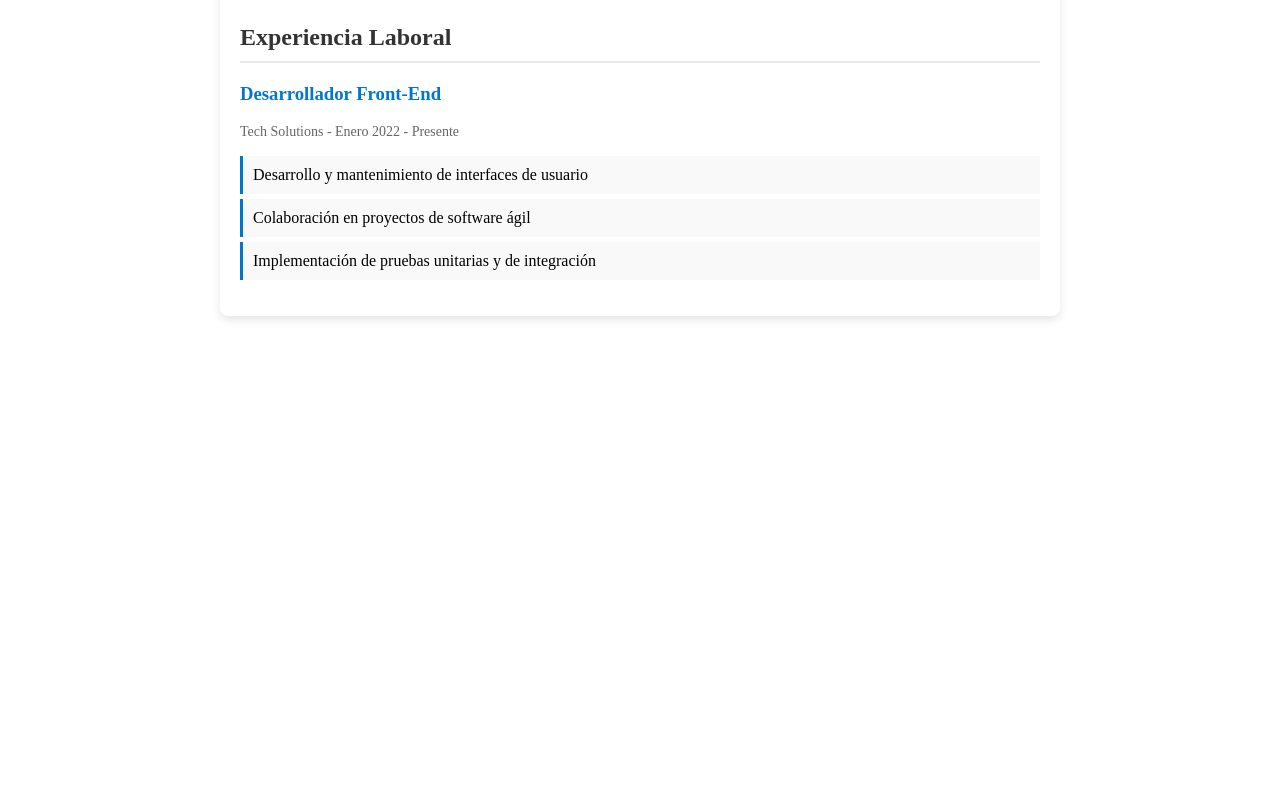
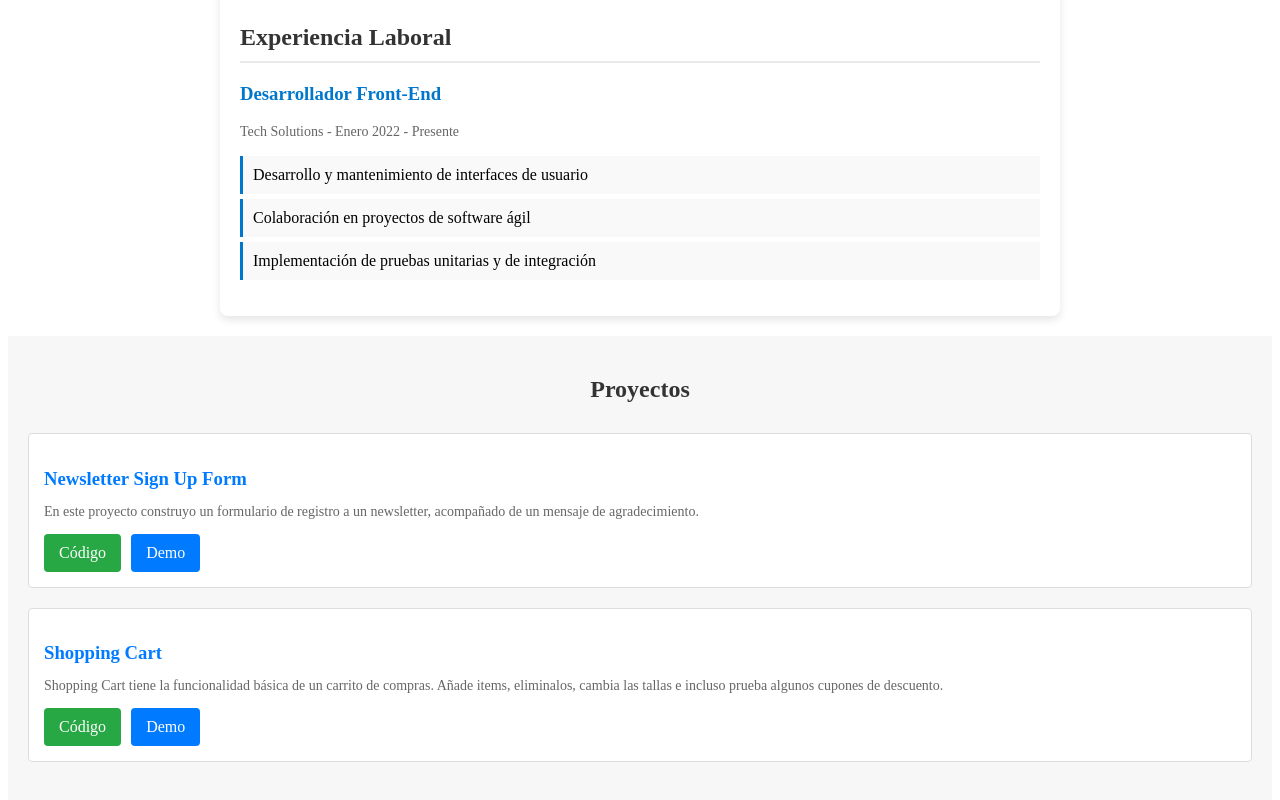
Before and after one commit to ManuACDev/portafolio-angular, an Angular app: page / in a window 1280 px wide. Shown: the part 1078-1878 px from the top of the page. Before the commit the page ends 1414 px from the top, so only its background shows below. Built offline with nearby package versions, Linux system fonts and the light colour scheme.

Commit message:
Proyectos HTML

```diff
--- a/src/app/app.component.html
+++ b/src/app/app.component.html
@@ -2,4 +2,5 @@
 <app-sobremi></app-sobremi>
 <app-tecnologias></app-tecnologias>
 <app-experiencia></app-experiencia>
+<app-proyectos></app-proyectos>
 <router-outlet></router-outlet>
--- a/src/app/app.component.ts
+++ b/src/app/app.component.ts
@@ -4,13 +4,14 @@ import { HeaderComponent } from '../app/components/header/header.component';
 import { SobremiComponent } from "./components/sobremi/sobremi.component";
 import { TecnologiasComponent } from "./components/tecnologias/tecnologias.component";
 import { ExperienciaComponent } from "./components/experiencia/experiencia.component";
+import { ProyectosComponent } from "./components/proyectos/proyectos.component";
 
 @Component({
     selector: 'app-root',
     standalone: true,
     templateUrl: './app.component.html',
     styleUrl: './app.component.css',
-    imports: [RouterOutlet, HeaderComponent, SobremiComponent, TecnologiasComponent, ExperienciaComponent]
+    imports: [RouterOutlet, HeaderComponent, SobremiComponent, TecnologiasComponent, ExperienciaComponent, ProyectosComponent]
 })
 export class AppComponent {
 
--- a/src/app/components/proyectos/proyectos.component.css
+++ b/src/app/components/proyectos/proyectos.component.css
@@ -0,0 +1,56 @@
+/* Estilo para el componente de proyectos */
+.proyectos {
+  background-color: #f7f7f7; /* Color de fondo */
+  padding: 20px; /* Relleno */
+}
+
+/* Estilo para el título de la sección */
+.proyectos h2 {
+  color: #333; /* Color del texto */
+  text-align: center; /* Alineación del texto */
+  margin-bottom: 30px; /* Margen inferior */
+}
+
+/* Estilo para cada proyecto */
+.proyecto {
+  background-color: #fff; /* Color de fondo */
+  border: 1px solid #ddd; /* Borde */
+  padding: 15px; /* Relleno */
+  margin-bottom: 20px; /* Margen inferior */
+  border-radius: 4px; /* Bordes redondeados */
+}
+
+/* Estilo para el nombre del proyecto */
+.proyecto h3 {
+  color: #007bff; /* Color del texto */
+  margin-bottom: 10px; /* Margen inferior */
+}
+
+/* Estilo para la descripción del proyecto */
+.proyecto p {
+  color: #666; /* Color del texto */
+  font-size: 14px; /* Tamaño de fuente */
+}
+
+/* Botones para código y demo */
+.btn-codigo, .btn-demo {
+  text-decoration: none; /* Sin decoración de texto */
+  padding: 10px 15px; /* Relleno */
+  color: #fff; /* Color del texto */
+  border-radius: 4px; /* Bordes redondeados */
+  display: inline-block; /* Tipo de display */
+  margin-right: 10px; /* Margen derecho */
+}
+
+.btn-codigo {
+  background-color: #28a745; /* Color de fondo */
+}
+
+.btn-demo {
+  background-color: #007bff; /* Color de fondo */
+}
+
+/* Efecto al pasar el mouse sobre los botones */
+.btn-codigo:hover, .btn-demo:hover {
+  opacity: 0.8; /* Opacidad */
+}
--- a/src/app/components/proyectos/proyectos.component.html
+++ b/src/app/components/proyectos/proyectos.component.html
@@ -1 +1,10 @@
-<p>proyectos works!</p>
+<!-- Componente de Proyectos -->
+<div class="proyectos">
+  <h2>Proyectos</h2>
+  <div class="proyecto" *ngFor="let proyecto of listaProyectos">
+    <h3>{{ proyecto.nombre }}</h3>
+    <p>{{ proyecto.descripcion }}</p>
+    <a href="{{ proyecto.enlaceCodigo }}" class="btn-codigo">Código</a>
+    <a href="{{ proyecto.enlaceDemo }}" class="btn-demo">Demo</a>
+  </div>
+</div>
--- a/src/app/components/proyectos/proyectos.component.ts
+++ b/src/app/components/proyectos/proyectos.component.ts
@@ -1,12 +1,35 @@
 import { Component } from '@angular/core';
+import { CommonModule } from '@angular/common';
+
+interface Proyecto {
+  nombre: string;
+  descripcion: string;
+  enlaceCodigo: string;
+  enlaceDemo: string;
+}
 
 @Component({
   selector: 'app-proyectos',
   standalone: true,
-  imports: [],
+  imports: [CommonModule],
   templateUrl: './proyectos.component.html',
   styleUrl: './proyectos.component.css'
 })
 export class ProyectosComponent {
 
+  listaProyectos: Proyecto[] = [
+    {
+      nombre: 'Newsletter Sign Up Form',
+      descripcion: 'En este proyecto construyo un formulario de registro a un newsletter, acompañado de un mensaje de agradecimiento.',
+      enlaceCodigo: 'url-al-codigo',
+      enlaceDemo: 'url-a-la-demo'
+    },
+    {
+      nombre: 'Shopping Cart',
+      descripcion: 'Shopping Cart tiene la funcionalidad básica de un carrito de compras. Añade items, eliminalos, cambia las tallas e incluso prueba algunos cupones de descuento.',
+      enlaceCodigo: 'url-al-codigo',
+      enlaceDemo: 'url-a-la-demo'
+    }
+  ];
+
 }
```
